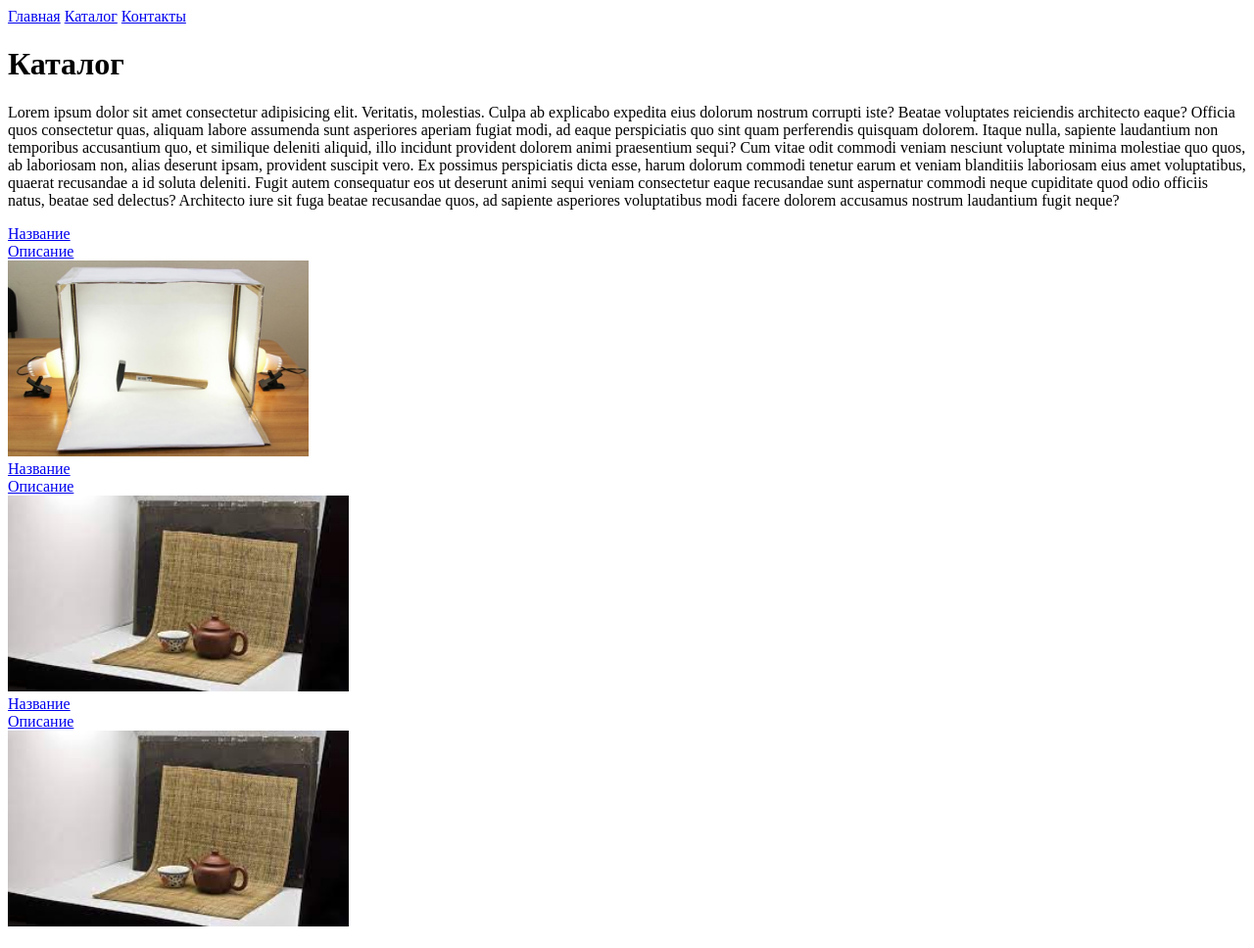
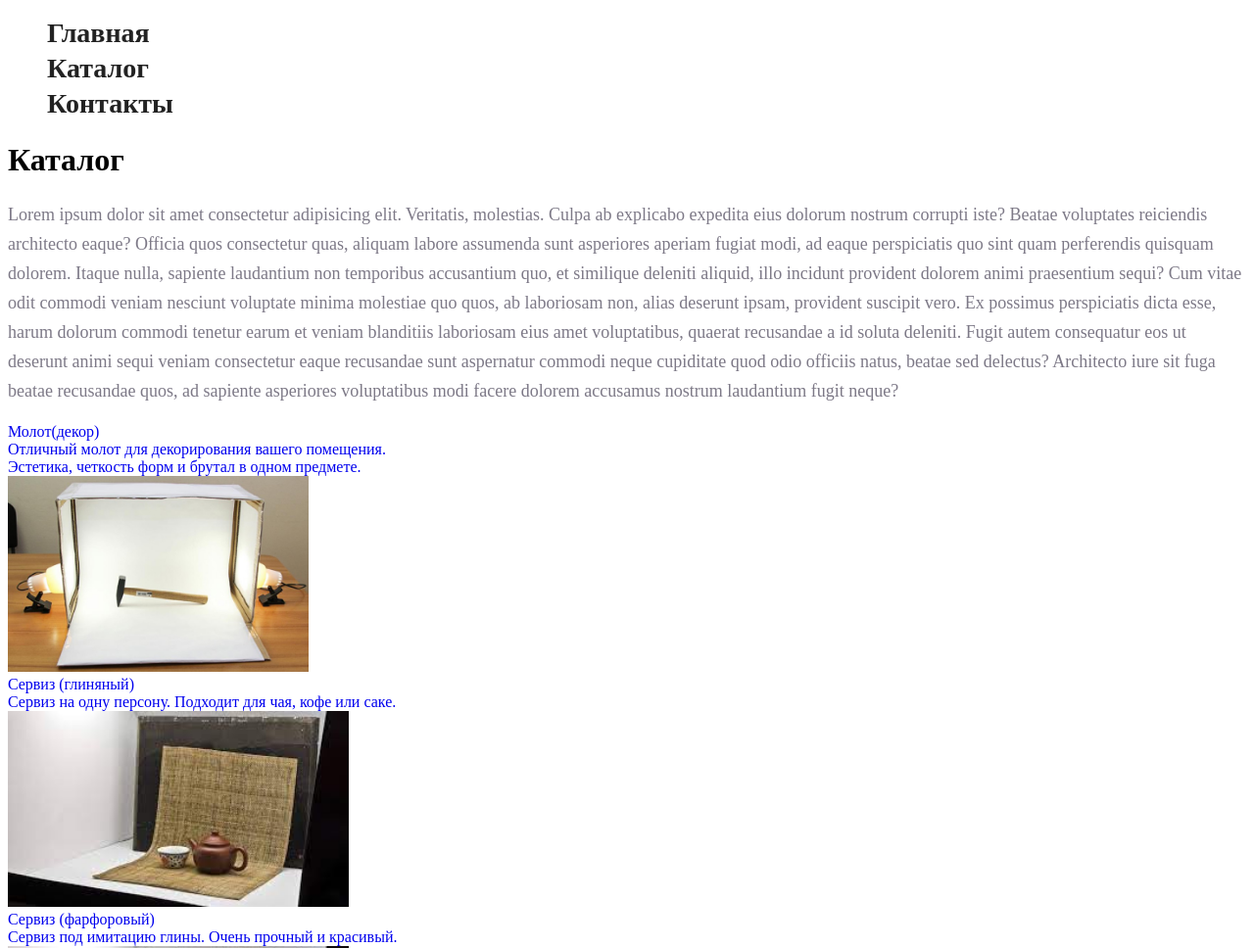
Before and after one commit to NijelAU/html-css, a plain HTML site: page catalog/catalog.html in a window 1280 px wide. Shown: the top 968 px of the page at 98% size. Drawn offline with Linux system fonts and the light colour scheme.

Commit message:
hometask2

```diff
--- a/catalog/catalog.html
+++ b/catalog/catalog.html
@@ -4,22 +4,42 @@
     <meta charset="UTF-8">
     <meta http-equiv="X-UA-Compatible" content="IE=edge">
     <meta name="viewport" content="width=device-width, initial-scale=1.0">
+    <link rel="stylesheet" href="../css/style.css">
     <title>Каталог</title>
 </head>
 <body>
-    <a href="../index.html">Главная</a>
-    <a href="#">Каталог</a>
-    <a href="#">Контакты</a>
+    <ul class="menu">
+        <li class="menu-item">
+            <a class="menu-item-link" href="../index.html">Главная</a>
+        </li>
+        <li>
+            <a class="menu-item-link" href="#">Каталог</a>
+        </li>
+        <li>
+            <a class="menu-item-link" href="#">Контакты</a>
+        </li>
+    </ul>
     <h1>Каталог</h1>
-    <p>Lorem ipsum dolor sit amet consectetur adipisicing elit. Veritatis, molestias. Culpa ab explicabo expedita eius dolorum nostrum corrupti iste? Beatae voluptates reiciendis architecto eaque? Officia quos consectetur quas, aliquam labore assumenda sunt asperiores aperiam fugiat modi, ad eaque perspiciatis quo sint quam perferendis quisquam dolorem. Itaque nulla, sapiente laudantium non temporibus accusantium quo, et similique deleniti aliquid, illo incidunt provident dolorem animi praesentium sequi? Cum vitae odit commodi veniam nesciunt voluptate minima molestiae quo quos, ab laboriosam non, alias deserunt ipsam, provident suscipit vero. Ex possimus perspiciatis dicta esse, harum dolorum commodi tenetur earum et veniam blanditiis laboriosam eius amet voluptatibus, quaerat recusandae a id soluta deleniti. Fugit autem consequatur eos ut deserunt animi sequi veniam consectetur eaque recusandae sunt aspernatur commodi neque cupiditate quod odio officiis natus, beatae sed delectus? Architecto iure sit fuga beatae recusandae quos, ad sapiente asperiores voluptatibus modi facere dolorem accusamus nostrum laudantium fugit neque?</p>
-    <a href="#">Название</a><br>
-    <a href="#">Описание</a><br>
+    <p>Lorem ipsum dolor sit amet consectetur adipisicing elit. Veritatis, molestias. Culpa ab explicabo expedita eius
+        dolorum nostrum corrupti iste? Beatae voluptates reiciendis architecto eaque? Officia quos consectetur quas, aliquam
+        labore assumenda sunt asperiores aperiam fugiat modi, ad eaque perspiciatis quo sint quam perferendis quisquam
+        dolorem. Itaque nulla, sapiente laudantium non temporibus accusantium quo, et similique deleniti aliquid, illo
+        incidunt provident dolorem animi praesentium sequi? Cum vitae odit commodi veniam nesciunt voluptate minima
+        molestiae quo quos, ab laboriosam non, alias deserunt ipsam, provident suscipit vero. Ex possimus perspiciatis dicta
+        esse, harum dolorum commodi tenetur earum et veniam blanditiis laboriosam eius amet voluptatibus, quaerat recusandae
+        a id soluta deleniti. Fugit autem consequatur eos ut deserunt animi sequi veniam consectetur eaque recusandae sunt
+        aspernatur commodi neque cupiditate quod odio officiis natus, beatae sed delectus? Architecto iure sit fuga beatae
+        recusandae quos, ad sapiente asperiores voluptatibus modi facere dolorem accusamus nostrum laudantium fugit neque?
+    </p>
+    <a href="#">Молот(декор)</a><br>
+    <a href="#">Отличный молот для декорирования вашего помещения.<br> Эстетика, четкость форм и брутал в одном
+        предмете.</a><br>
     <img src="../img/hammer.jpg" alt="photo" height="200"><br>
-    <a href="#">Название</a><br>
-    <a href="#">Описание</a><br>
+    <a href="#">Cервиз (глиняный)</a><br>
+    <a href="#">Сервиз на одну персону. Подходит для чая, кофе или саке.</a><br>
     <img src="../img/tea.jpeg" alt="photo" height="200"><br>
-    <a href="#">Название</a><br>
-    <a href="#">Описание</a><br>
+    <a href="#">Сервиз (фарфоровый)</a><br>
+    <a href="#">Сервиз под имитацию глины. Очень прочный и красивый. </a><br>
     <img src="../img/teaset.jpeg" alt="photo" height="200"><br>
 <body>
 </html>
--- /dev/null
+++ b/css/style.css
@@ -0,0 +1,29 @@
+a {
+    text-decoration: none;
+}
+.menu {
+list-style: none;
+}
+/* .menu-item {
+
+} */
+.menu-item-link {
+    color: #222222;
+    font-size: 28px;
+    line-height: 36px;
+    font-weight: bold;
+}
+p {
+    color: #7D7987;
+    font-size: 18px;
+    line-height: 30px;
+    font-weight: 300px;
+    font-style: normal;
+}
+.subtitle {
+    color: coral;
+    font-style: normal;
+    font-weight: 700;
+    font-size: 36px;
+    line-height: 80px;
+}
```
Also changed, not shown: index.html (+15 -4 lines), 2 other files.
